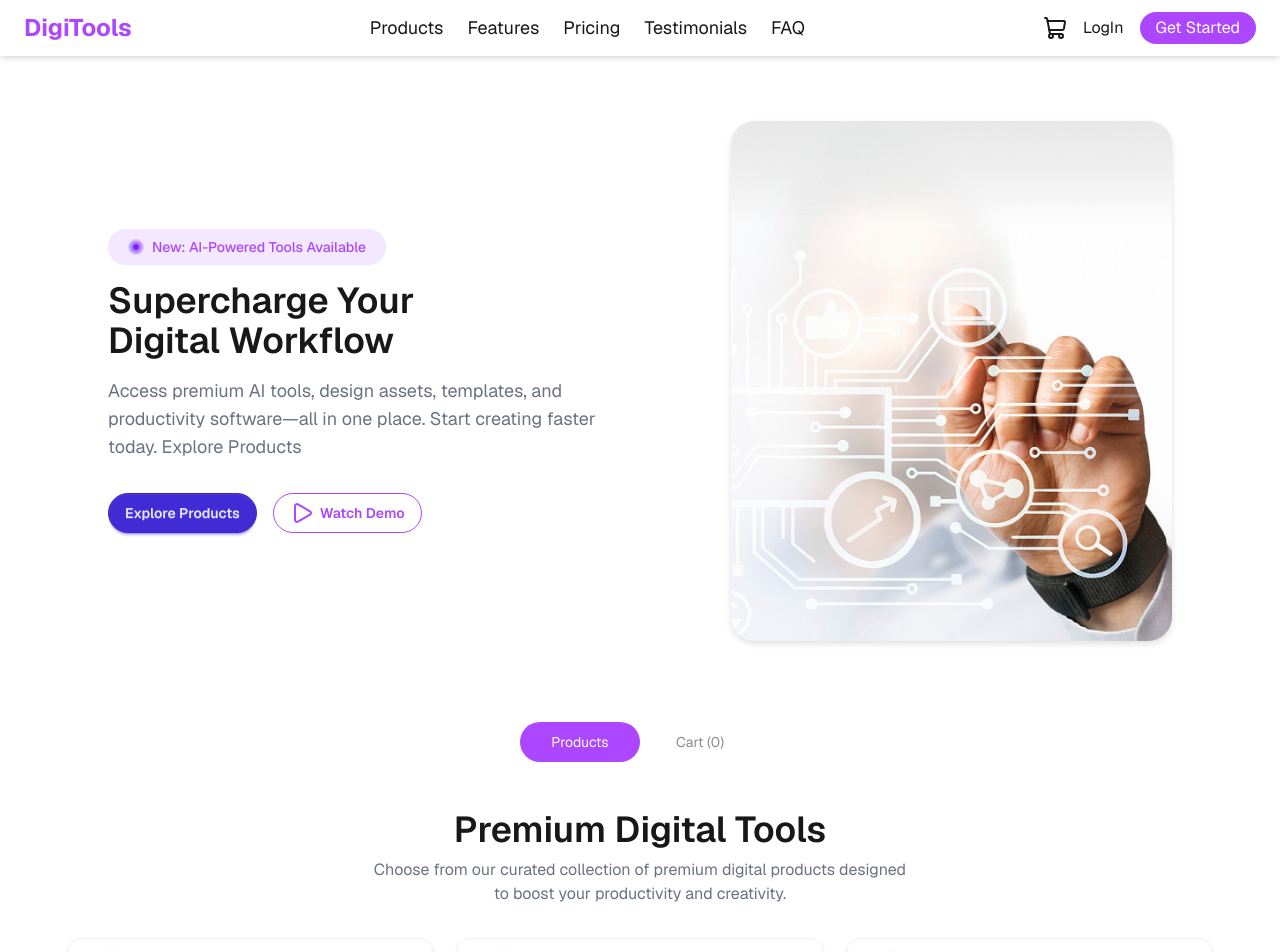
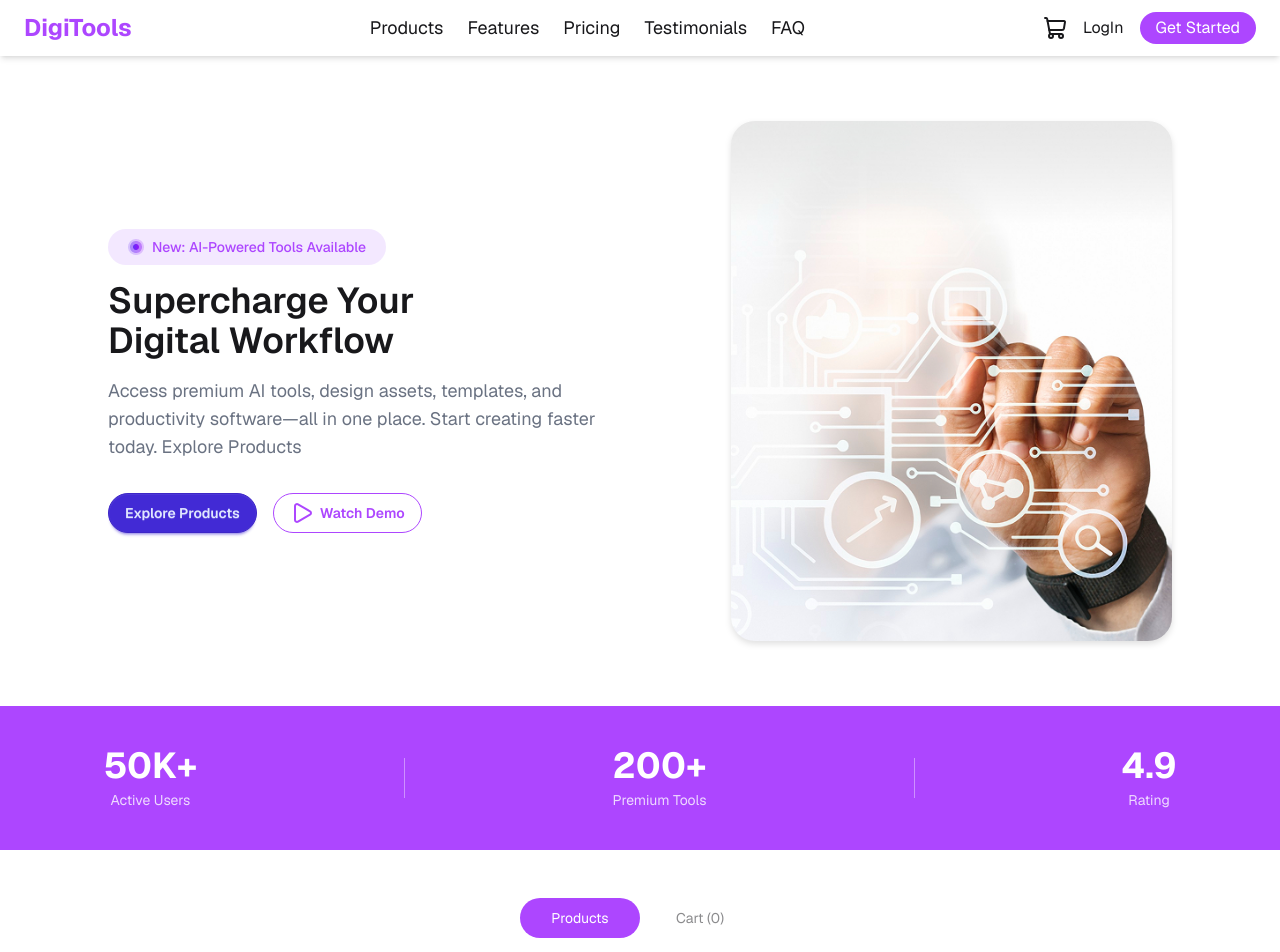
Before and after one commit to moniruzzaman-shihab/DigiTools-Platform, a React (Vite) app: page / in a window 1280 px wide. Shown: the top 952 px of the page. Built offline with nearby package versions, Linux system fonts and the light colour scheme.

Commit message:
stat section completed

```diff
--- a/src/App.jsx
+++ b/src/App.jsx
@@ -4,6 +4,7 @@ import Cart from "./components/Cart"
 import Footer from "./components/Footer"
 import Models from "./components/Models"
 import NavBar from "./components/NavBar"
+import Stat from "./components/Stat"
 
 const getModels = async () => {
   const res = await fetch("/models.json")
@@ -21,8 +22,9 @@ function App() {
     <>
       <NavBar carts={carts} />
       <Banner />
+      <Stat/>
 
-      <div className="tabs  justify-center bg-white my-4 border-none">
+      <div className="tabs  justify-center bg-white my-12 border-none">
         <input type="radio" name="my_tabs_1" className="tab rounded-full w-30 checked:bg-purple-500 checked:text-white" aria-label="Products"  defaultChecked onClick={()=>setActiveTab("Products")} />
         <input type="radio" name="my_tabs_1" className="tab rounded-full w-30 checked:bg-purple-500 checked:text-white" aria-label={`Cart (${carts.length})`} onClick={()=>setActiveTab("Cart")}  />
 
--- a/src/components/Cart.jsx
+++ b/src/components/Cart.jsx
@@ -23,7 +23,7 @@ const Cart = ({ carts,setCarts }) => {
     <div className="p-8 border border-gray-100 shadow-md max-w-11/12 mx-auto">
       <h2 className="text-3xl font-semibold">Your Cart</h2>
       {
-        carts.length===0 ? <><div className="flex flex-col items-center justify-center gap-3 bg-purple-100 rounded-md  mt-3 py-12"><ShoppingCart className="text-purple-500 text-5xl"  /><p className="text-purple-500">Cart is empty</p></div></> : <> {carts.map((item) => (
+        carts.length===0 ? <><div className="flex flex-col items-center justify-center gap-3 bg-purple-100 rounded-md  mt-3 py-16"><ShoppingCart className="text-purple-500 text-5xl"  /><p className="text-purple-500">Cart is empty</p></div></> : <> {carts.map((item) => (
         <div key={item.id} className="bg-gray-100 p-2 mt-1 rounded-md">
           <div className="flex justify-between items-center p-2">
             <div className="flex gap-3 items-center">
--- a/src/components/ModelCard.jsx
+++ b/src/components/ModelCard.jsx
@@ -66,7 +66,7 @@ const ModelCard = ({ model ,carts, setCarts }) => {
 
       <button
         onClick={handleBuyBtn}
-        className="w-full btn btn-primary rounded-full text-white"
+        className="max-w-full btn btn-primary rounded-full text-white"
       >
         {isBought ? "Added to Cart" : "Buy Now"}
       </button>
--- /dev/null
+++ b/src/components/Stat.jsx
@@ -0,0 +1,37 @@
+import React from 'react';
+
+const Stat = () => {
+    return (
+         <div className="bg-purple-500 py-10">
+      <div className="max-w-full flex justify-around items-center text-white text-center">
+
+
+        <div>
+          <h2 className="text-4xl font-bold">50K+</h2>
+          <p className="text-sm mt-1 opacity-80">Active Users</p>
+        </div>
+
+
+        <div className="h-10 w-px bg-white/40"></div>
+
+
+        <div>
+          <h2 className="text-4xl font-bold">200+</h2>
+          <p className="text-sm mt-1 opacity-80">Premium Tools</p>
+        </div>
+
+
+        <div className="h-10 w-px bg-white/40"></div>
+
+
+        <div>
+          <h2 className="text-4xl font-bold">4.9</h2>
+          <p className="text-sm mt-1 opacity-80">Rating</p>
+        </div>
+
+      </div>
+    </div>
+    );
+};
+
+export default Stat;
```
